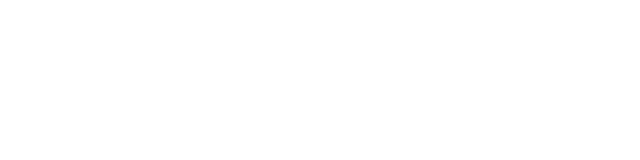
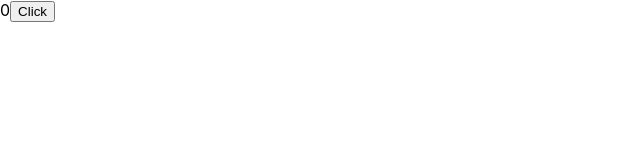
Before and after one commit to RushikeshGaikwad78/ReactJs, a React (Create React App) app in the folder 4tut/: page / in a window 1280 px wide. Shown: the top 160 px of the page, without its empty margins (0-640 px from the left). Built offline with nearby package versions, Linux system fonts and the light colour scheme.

Commit message:
UseEffect Hook- First Hook implementation

```diff
--- a/4tut/src/App.js
+++ b/4tut/src/App.js
@@ -1,17 +1,15 @@
-import './App.css';
-import ClassCounter from './Components/useState/ClassCounter';
-import HookCounter from './Components/useState/HookCounter';
-import HookCounterFour from './Components/useState/HookCounterFour';
-import HookCounterThree from './Components/useState/HookCounterThree';
-import HookCounterTwo from './Components/useState/HookCounterTwo';
-import { useEffect } from 'react';
+import "./App.css";
+import HookCounterone from "./Components/useEffect/HookCounterone";
+import ClassCounter from "./Components/useState/ClassCounter";
+import HookCounter from "./Components/useState/HookCounter";
+import HookCounterFour from "./Components/useState/HookCounterFour";
+import HookCounterThree from "./Components/useState/HookCounterThree";
+import HookCounterTwo from "./Components/useState/HookCounterTwo";
+
 function App() {
-  useEffect(() => {
-    alert("hellloooo!!!!")
-  }, [])
-
   return (
     <>
+      <HookCounterone />
 
       {/* USE EFFECT HOOK */}
       {/* The Effect hook lets you perform side effects in functional components. It is a close replacement
@@ -22,13 +20,11 @@
       using useState hook in arrays
       use of spread operator */}
 
-
       {/* <HookCounterThree/> */}
       {/* using object as state variable with useState hook
           use of spread operator to save the previous state of an object*/}
 
       {/* <HookCounterTwo/>   Updating hook based on the previous value of the state */}
-
 
       {/* <ClassCounter/>   class component  */}
       {/* <HookCounter/>    functional component   */}
--- /dev/null
+++ b/4tut/src/Components/useEffect/HookCounterone.js
@@ -0,0 +1,21 @@
+import React, { useState , useEffect} from "react";
+
+function HookCounterone() {
+  const [count, setCount] = useState(0);
+
+  //everytime the component is rerendered the arguement passed to use effect as function gets called
+  useEffect(()=>{
+    document.title = `You clciked ${count} times`;
+  })
+
+  return (
+    <div>
+      {count}
+      <button onClick={() => setCount((prevCount) => prevCount + 1)}>
+        Click
+      </button>
+    </div>
+  );
+}
+
+export default HookCounterone;
```
